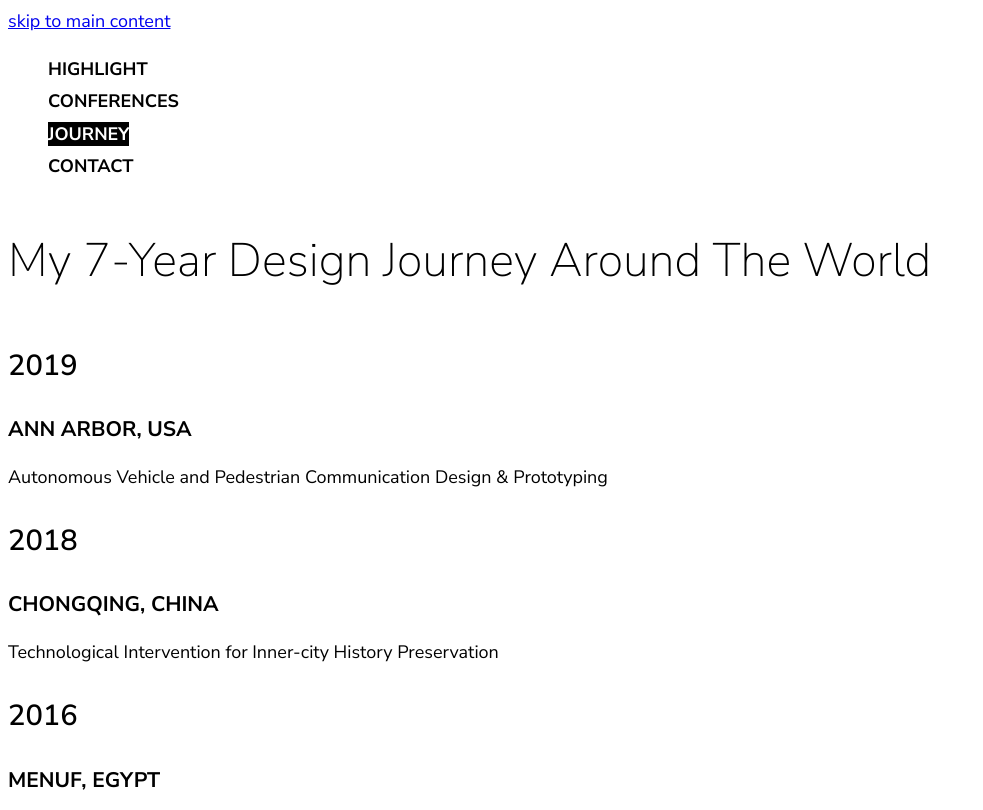
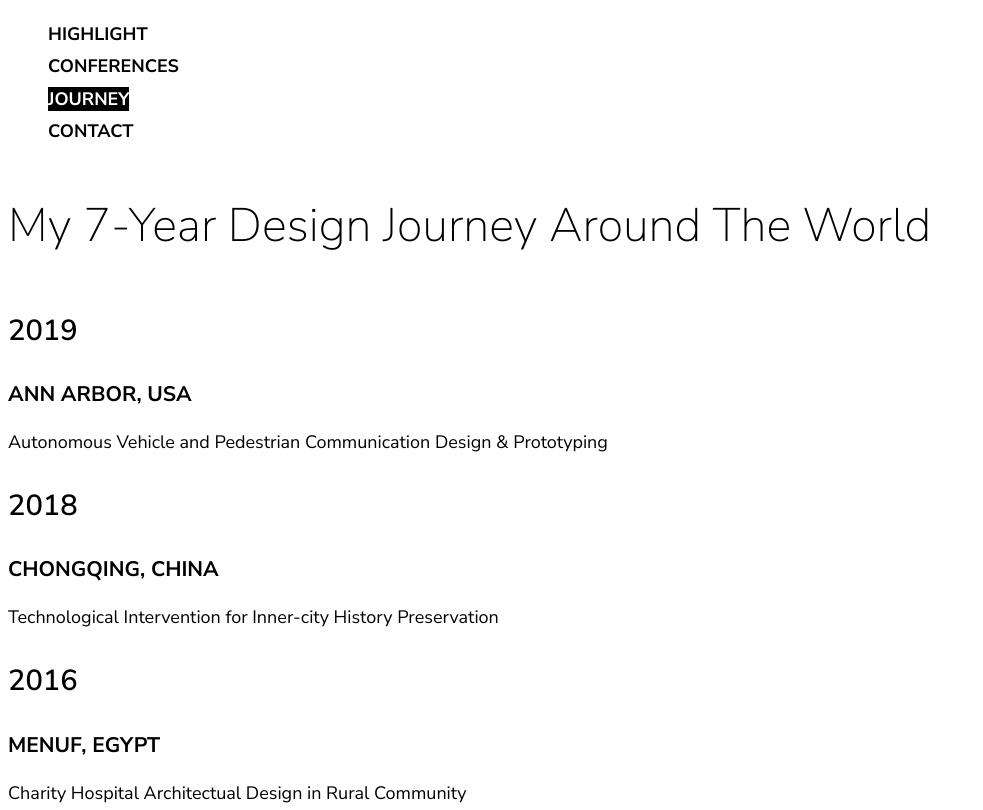
Before and after one commit to ruthwanglusi/si539_final, a plain HTML site: page journey.html in a window 1280 px wide. Shown: the top 810 px of the page, without its empty margins (0-983 px from the left). Drawn offline with Linux system fonts and the light colour scheme.

Commit message:
2nd commit

```diff
--- a/css/style.css
+++ b/css/style.css
@@ -1,4 +1,29 @@
 @import url('https://fonts.googleapis.com/css?family=Nunito+Sans:200,300,400,600,700');
+a.skip-main {
+    left:-999px;
+    position:absolute;
+    top:auto;
+    width:1px;
+    height:1px;
+    overflow:hidden;
+    z-index:-999;
+}
+a.skip-main:focus, a.skip-main:active {
+    color: #fff;
+    background-color:#000;
+    left: auto;
+    top: auto;
+    width: 30%;
+    height: auto;
+    overflow:auto;
+    margin: 10px 35%;
+    padding:5px;
+    border-radius: 15px;
+    border:4px solid yellow;
+    text-align:center;
+    font-size:1.2em;
+    z-index:999;
+}
 
 body
 {
--- a/journey.html
+++ b/journey.html
@@ -11,7 +11,7 @@
 
 <body>
 <header>
-  <div class="skiptocontent"><a href="#content">skip to main content</a></div>
+  <a class="skip-main" href="#content">Skip to main content</a>
   <nav>
     <ul>
       <li><a href="index.html" > highlight </a></li>
```
Also changed, not shown: conference.html (+1 -1 lines), contact.html (+1 -1 lines), index.html (+1 -1 lines), project.html (+1 -1 lines).
